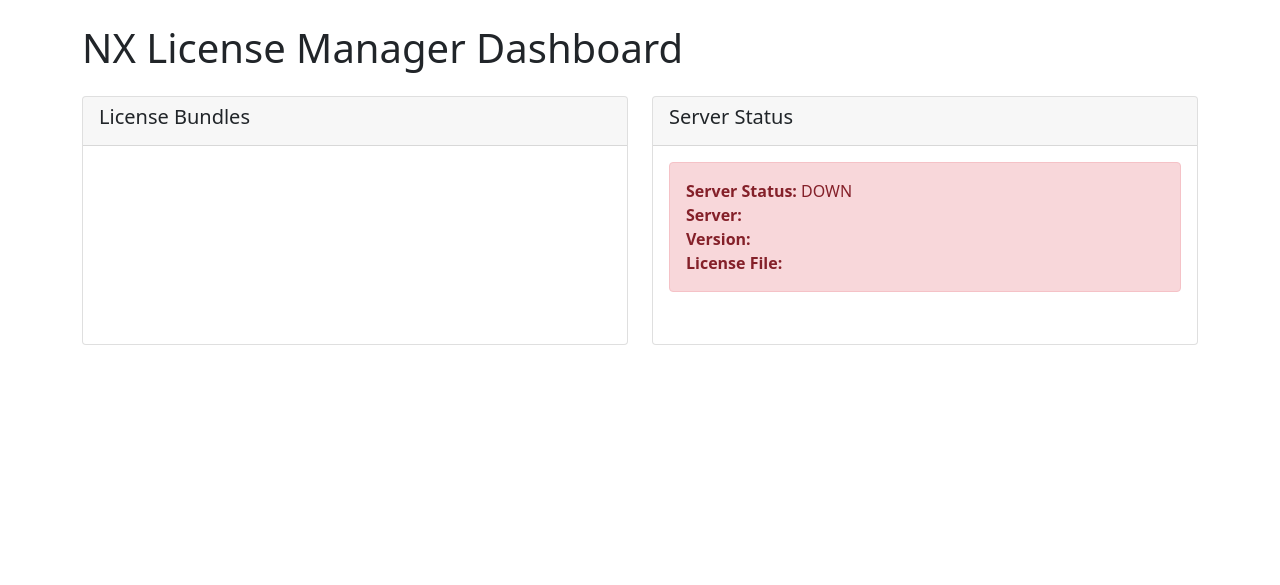
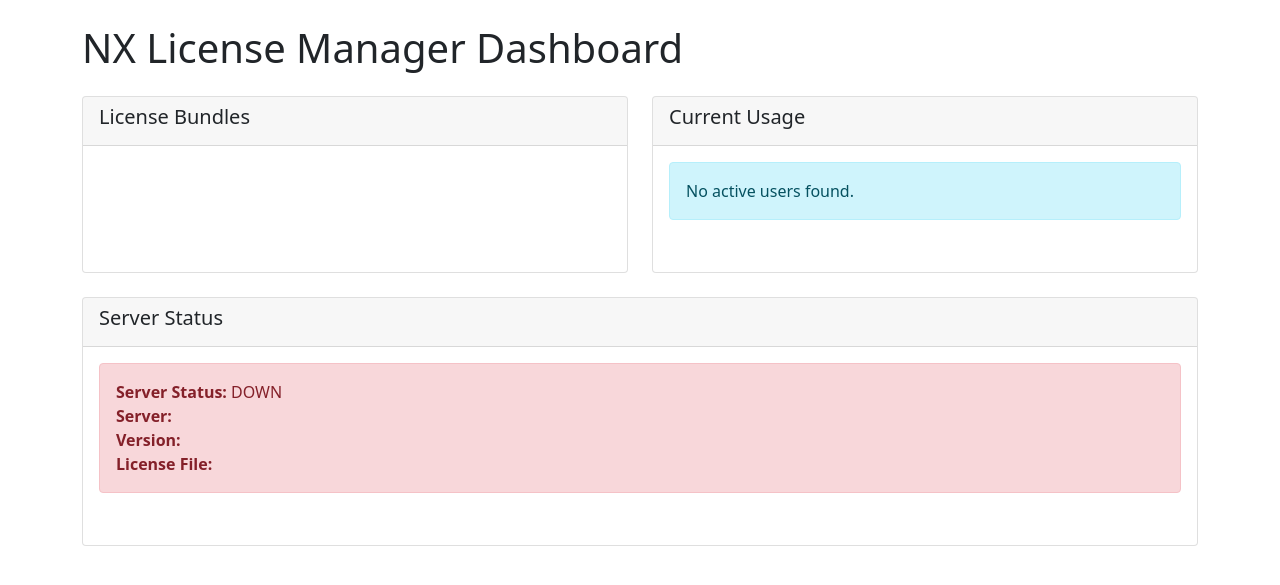
Before and after one commit to LongLuong29/nx-cehck-usage, a Flask app: page / in a window 1280 px wide. Shown: the top 585 px of the page. Run offline with Flask 2, Linux system fonts and the light colour scheme; parts of the project's set-up code (start-up, migrations or seed data) failed here and were passed over.

Commit message:
fixed layout - need to revise code

```diff
--- a/app/templates/index.html
+++ b/app/templates/index.html
@@ -8,13 +8,20 @@
     <style>
         .card {
             margin-bottom: 20px;
-            height: 100%;  /* Để các card có chiều cao bằng nhau */
+            height: 100%;
         }
         .bundle-info {
             margin-bottom: 15px;
         }
         .progress {
             height: 25px;
+        }
+        .usage-item {
+            padding: 10px;
+            border-bottom: 1px solid #eee;
+        }
+        .usage-item:last-child {
+            border-bottom: none;
         }
     </style>
 </head>
@@ -37,6 +44,21 @@
             </div>
 
             <div class="col-md-6">
+                <div class="card">
+                    <div class="card-header">
+                        <h5>Current Usage</h5>
+                    </div>
+                    <div class="card-body">
+                        <div id="current-usage">
+                            Loading current usage...
+                        </div>
+                    </div>
+                </div>
+            </div>
+        </div>
+
+        <div class="row mt-4">
+            <div class="col-12">
                 <div class="card">
                     <div class="card-header">
                         <h5>Server Status</h5>
@@ -91,6 +113,33 @@
             bundlesList.innerHTML = html;
         }
 
+        // Function to update current usage display
+        function updateCurrentUsage(data) {
+            const usageDiv = document.getElementById('current-usage');
+            let html = '';
+
+            for (const [bundleName, bundleInfo] of Object.entries(data.bundles)) {
+                if (bundleInfo.users && bundleInfo.users.length > 0) {
+                    html += `<h6 class="mt-3">${bundleName}</h6>`;
+                    bundleInfo.users.forEach(user => {
+                        html += `
+                            <div class="usage-item">
+                                <strong>User:</strong> ${user.user}<br>
+                                <strong>Host:</strong> ${user.host}<br>
+                                <strong>Started:</strong> ${formatDate(user.started)}<br>
+                            </div>
+                        `;
+                    });
+                }
+            }
+
+            if (!html) {
+                html = '<div class="alert alert-info">No active users found.</div>';
+            }
+
+            usageDiv.innerHTML = html;
+        }
+
         // Function to update server status
         function updateServerStatus(data) {
             const statusDiv = document.getElementById('server-status');
@@ -120,6 +169,7 @@
                 const summaryData = await summaryResponse.json();
 
                 updateBundles(summaryData);
+                updateCurrentUsage(summaryData);
                 updateServerStatus(summaryData);
             } catch (error) {
                 console.error('Error fetching data:', error);
```
